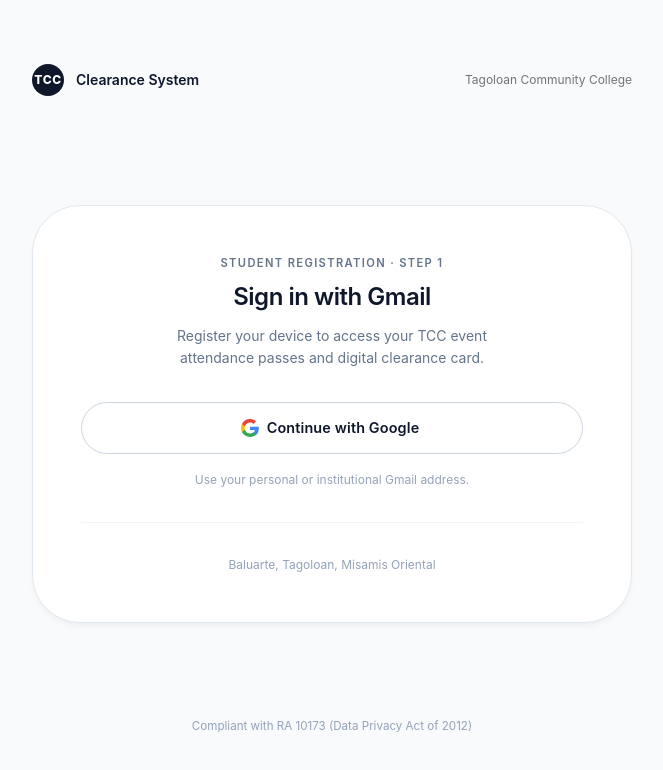
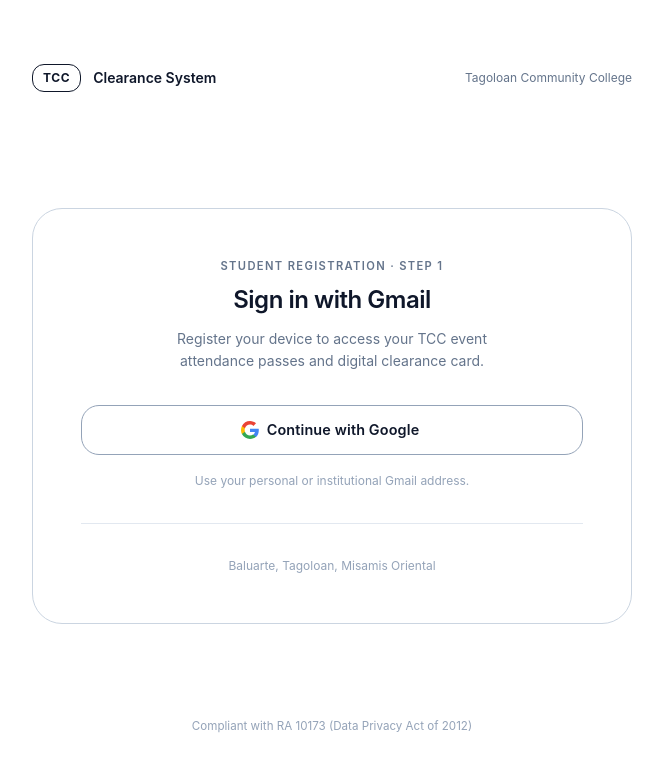
Before and after one commit to motaschristian9-jpg/tcc-clearance-v2, a React (Vite) app: page / in a window 1280 px wide. Shown: the top 770 px of the page, without its empty margins (308-971 px from the left). Built offline with nearby package versions, Linux system fonts and the light colour scheme.

Commit message:
feat(ui): style registration card with simple, crisp border and no drop-shadows

```diff
--- a/src/App.tsx
+++ b/src/App.tsx
@@ -8,7 +8,6 @@ import {
   Button,
   Divider,
   Stack,
-  Paper,
 } from '@mui/material';
 import { theme } from './theme';
 
@@ -22,12 +21,12 @@ export const App: React.FC = () => {
       <Box
         sx={{
           minHeight: '100vh',
-          backgroundColor: '#f8fafc', // Soft, clean off-white background to give the box crisp definition
+          backgroundColor: '#ffffff',
           display: 'flex',
           flexDirection: 'column',
           justifyContent: 'space-between',
           px: { xs: 2.5, sm: 4 },
-          py: { xs: 4, sm: 8 },
+          py: { xs: 5, sm: 8 },
         }}
       >
         {/* Top Header */}
@@ -37,23 +36,20 @@ export const App: React.FC = () => {
               display: 'flex',
               alignItems: 'center',
               justifyContent: 'space-between',
-              pb: 2,
+              pb: 3,
             }}
           >
             <Box sx={{ display: 'flex', alignItems: 'center', gap: 1.5 }}>
               <Box
                 sx={{
-                  width: 32,
-                  height: 32,
-                  borderRadius: 1.5,
-                  backgroundColor: '#0f172a',
-                  color: '#ffffff',
-                  display: 'flex',
-                  alignItems: 'center',
-                  justifyContent: 'center',
+                  px: 1.25,
+                  py: 0.5,
+                  border: '1px solid #0f172a',
+                  borderRadius: 1,
                   fontSize: '0.75rem',
-                  fontWeight: 800,
+                  fontWeight: 700,
                   letterSpacing: '0.05em',
+                  color: '#0f172a',
                 }}
               >
                 TCC
@@ -73,7 +69,7 @@ export const App: React.FC = () => {
             <Typography
               variant="caption"
               sx={{
-                color: 'text.secondary',
+                color: '#64748b',
                 fontSize: '0.75rem',
               }}
             >
@@ -82,16 +78,14 @@ export const App: React.FC = () => {
           </Box>
         </Container>
 
-        {/* SCREEN 1: SIGN IN WITH GMAIL (INSIDE SIMPLE SAAS BOX) */}
+        {/* SCREEN 1: SIGN IN WITH GMAIL (SIMPLE BORDERED BOX) */}
         {currentScreen === 'signin' && (
           <Container maxWidth="sm" disableGutters sx={{ my: 'auto', py: 4 }}>
-            <Paper
-              elevation={0}
+            <Box
               sx={{
                 backgroundColor: '#ffffff',
-                border: '1px solid #e2e8f0',
-                borderRadius: 4,
-                boxShadow: '0 4px 6px -1px rgba(0, 0, 0, 0.04), 0 2px 4px -2px rgba(0, 0, 0, 0.03)',
+                border: '1px solid #cbd5e1', // Simple, distinct border
+                borderRadius: 2.5,
                 p: { xs: 4, sm: 6 },
               }}
             >
@@ -164,15 +158,15 @@ export const App: React.FC = () => {
                       </svg>
                     }
                     sx={{
-                      minHeight: 52,
-                      borderRadius: 2.5,
-                      borderColor: '#cbd5e1',
+                      minHeight: 50,
+                      borderRadius: 1.5,
+                      border: '1px solid #94a3b8',
                       color: '#0f172a',
                       fontSize: '0.9rem',
                       fontWeight: 600,
                       backgroundColor: '#ffffff',
                       '&:hover': {
-                        borderColor: '#0f172a',
+                        border: '1px solid #0f172a',
                         backgroundColor: '#f8fafc',
                       },
                     }}
@@ -191,9 +185,9 @@ export const App: React.FC = () => {
                   </Typography>
                 </Stack>
 
-                <Divider sx={{ width: '100%', borderColor: '#f1f5f9' }} />
+                <Divider sx={{ width: '100%', borderColor: '#e2e8f0' }} />
 
-                {/* Subtitle Footnote */}
+                {/* Footnote */}
                 <Typography
                   variant="caption"
                   sx={{
@@ -205,20 +199,18 @@ export const App: React.FC = () => {
                   Baluarte, Tagoloan, Misamis Oriental
                 </Typography>
               </Stack>
-            </Paper>
+            </Box>
           </Container>
         )}
 
-        {/* SCREEN 2: DATA PRIVACY & CONSENT (INSIDE SIMPLE SAAS BOX) */}
+        {/* SCREEN 2: DATA PRIVACY & CONSENT (SIMPLE BORDERED BOX) */}
         {currentScreen === 'consent' && (
           <Container maxWidth="sm" disableGutters sx={{ my: 'auto', py: 4 }}>
-            <Paper
-              elevation={0}
+            <Box
               sx={{
                 backgroundColor: '#ffffff',
-                border: '1px solid #e2e8f0',
-                borderRadius: 4,
-                boxShadow: '0 4px 6px -1px rgba(0, 0, 0, 0.04), 0 2px 4px -2px rgba(0, 0, 0, 0.03)',
+                border: '1px solid #cbd5e1', // Simple, distinct border
+                borderRadius: 2.5,
                 p: { xs: 4, sm: 6 },
               }}
             >
@@ -263,16 +255,15 @@ export const App: React.FC = () => {
                   </Typography>
                 </Stack>
 
-                {/* 3-part disclosure inside clean container */}
+                {/* 3-part disclosure inside clean bordered section */}
                 <Stack
                   spacing={2.5}
                   sx={{
                     width: '100%',
                     textAlign: 'left',
                     p: 3,
-                    borderRadius: 2.5,
-                    backgroundColor: '#f8fafc',
-                    border: '1px solid #f1f5f9',
+                    borderRadius: 1.5,
+                    border: '1px solid #e2e8f0',
                   }}
                 >
                   <Box>
@@ -342,8 +333,8 @@ export const App: React.FC = () => {
                     variant="contained"
                     fullWidth
                     sx={{
-                      minHeight: 52,
-                      borderRadius: 2.5,
+                      minHeight: 50,
+                      borderRadius: 1.5,
                       backgroundColor: '#0f172a',
                       color: '#ffffff',
                       fontSize: '0.9rem',
@@ -375,7 +366,7 @@ export const App: React.FC = () => {
                   </Button>
                 </Stack>
               </Stack>
-            </Paper>
+            </Box>
           </Container>
         )}
 
```
